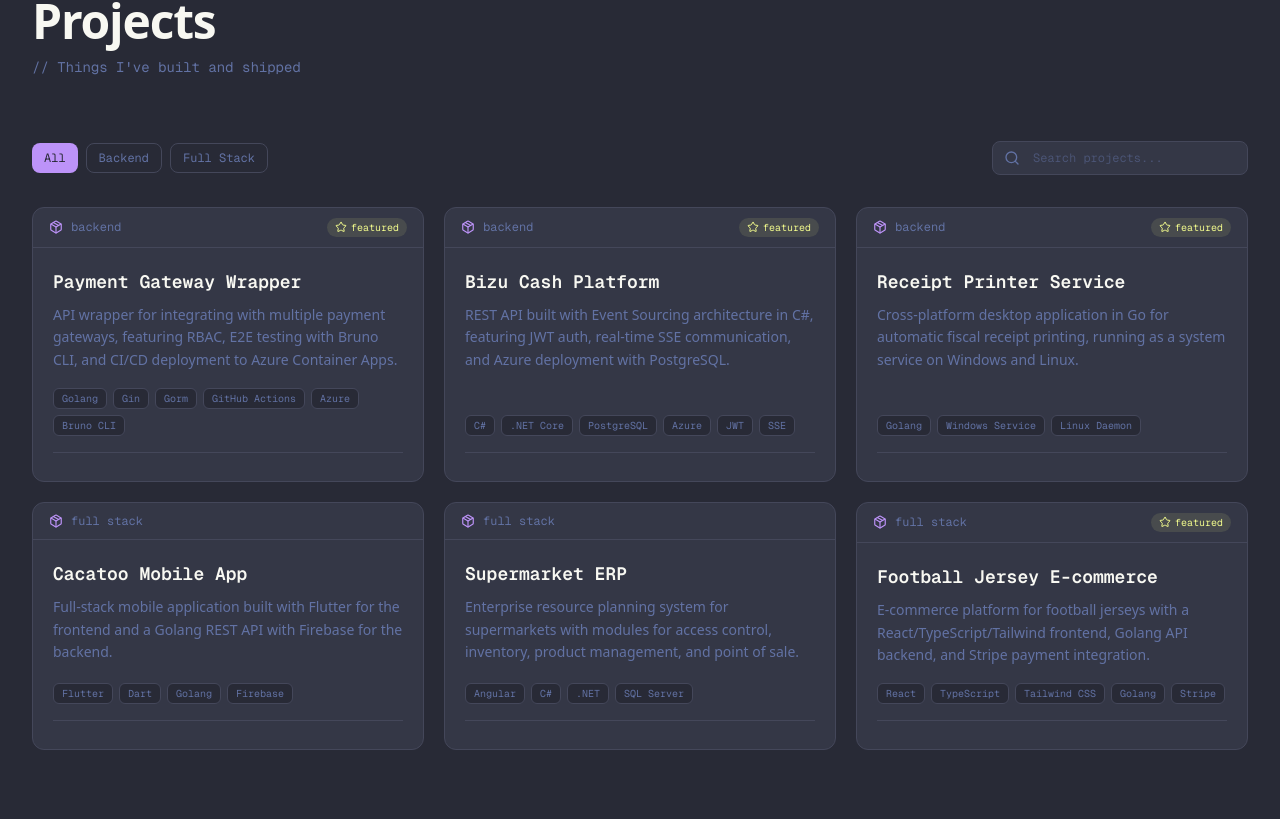
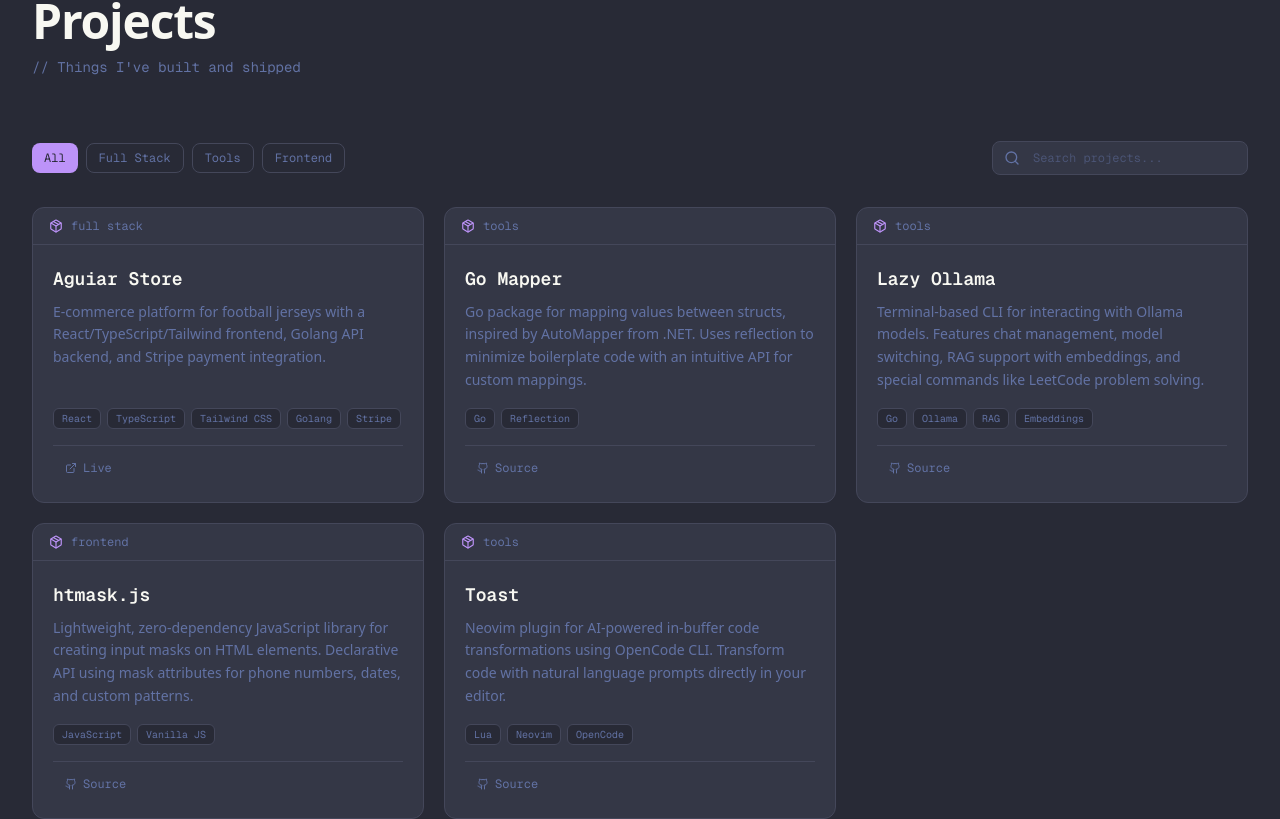
Before and after one commit to DaviTostes/portfolio, a Next.js app: page / in a window 1280 px wide. Shown: the part 1881-2700 px from the top of the page. Built offline with nearby package versions, Linux system fonts and the light colour scheme.

Commit message:
feat: changing projects for show oss and freelas

```diff
--- a/src/data/projects.ts
+++ b/src/data/projects.ts
@@ -2,59 +2,58 @@ import type { Project } from "@/types";
 
 export const projects: Project[] = [
   {
-    id: "ectapay-gateway",
-    title: "Payment Gateway Wrapper",
+    id: "football-ecommerce",
+    title: "Aguiar Store",
     description:
-      "API wrapper for integrating with multiple payment gateways, featuring RBAC, E2E testing with Bruno CLI, and CI/CD deployment to Azure Container Apps.",
+      "E-commerce platform for football jerseys with a React/TypeScript/Tailwind frontend, Golang API backend, and Stripe payment integration.",
     longDescription:
-      "Built a unified API layer that abstracts multiple payment gateway providers, allowing seamless integration and switching between payment processors. Includes role-based access control, comprehensive E2E testing, and automated deployment pipelines.",
-    techStack: ["Golang", "Gin", "Gorm", "GitHub Actions", "Azure", "Bruno CLI"],
-    category: "Backend",
-    featured: true,
+      "A full-stack e-commerce solution featuring product browsing, cart management, and secure Stripe payments. Built with a modern React frontend and a performant Golang API backend.",
+    techStack: ["React", "TypeScript", "Tailwind CSS", "Golang", "Stripe"],
+    category: "Full Stack",
+    liveUrl: "https://aguiarstore.com",
   },
   {
-    id: "bizucash-api",
-    title: "Bizu Cash Platform",
+    id: "go-mapper",
+    title: "Go Mapper",
     description:
-      "REST API built with Event Sourcing architecture in C#, featuring JWT auth, real-time SSE communication, and Azure deployment with PostgreSQL.",
+      "Go package for mapping values between structs, inspired by AutoMapper from .NET. Uses reflection to minimize boilerplate code with an intuitive API for custom mappings.",
     longDescription:
-      "A comprehensive financial platform with an event-sourced backend ensuring full auditability. Includes real-time server-sent events for live updates, JWT-based authentication, and a robust Azure-hosted infrastructure.",
-    techStack: ["C#", ".NET Core", "PostgreSQL", "Azure", "JWT", "SSE"],
-    category: "Backend",
-    featured: true,
+      "A powerful struct-to-struct mapping library for Go that brings AutoMapper-like functionality. Supports custom field transformations, nested struct mapping, and list mapping with a simple declarative API.",
+    techStack: ["Go", "Reflection"],
+    category: "Tools",
+    githubUrl: "https://github.com/DaviTostes/go-mapper",
   },
   {
-    id: "receipt-printer",
-    title: "Receipt Printer Service",
+    id: "lazyollama",
+    title: "Lazy Ollama",
     description:
-      "Cross-platform desktop application in Go for automatic fiscal receipt printing, running as a system service on Windows and Linux.",
-    techStack: ["Golang", "Windows Service", "Linux Daemon"],
-    category: "Backend",
-    featured: true,
+      "Terminal-based CLI for interacting with Ollama models. Features chat management, model switching, RAG support with embeddings, and special commands like LeetCode problem solving.",
+    longDescription:
+      "A lightweight CLI tool to manage and interact with local Ollama AI models directly from the terminal. Supports multiple chats, context embedding with RAG (Retrieval-Augmented Generation), and productivity commands for developers.",
+    techStack: ["Go", "Ollama", "RAG", "Embeddings"],
+    category: "Tools",
+    githubUrl: "https://github.com/DaviTostes/lazyollama",
   },
   {
-    id: "cacatoo-app",
-    title: "Cacatoo Mobile App",
+    id: "htmask",
+    title: "htmask.js",
     description:
-      "Full-stack mobile application built with Flutter for the frontend and a Golang REST API with Firebase for the backend.",
-    techStack: ["Flutter", "Dart", "Golang", "Firebase"],
-    category: "Full Stack",
+      "Lightweight, zero-dependency JavaScript library for creating input masks on HTML elements. Declarative API using mask attributes for phone numbers, dates, and custom patterns.",
+    longDescription:
+      "A minimal vanilla JavaScript library that formats user input on the fly. Supports digit and letter masks, handles pasting, and features auto-advancing cursor for a smooth user experience.",
+    techStack: ["JavaScript", "Vanilla JS"],
+    category: "Frontend",
+    githubUrl: "https://github.com/DaviTostes/htmask",
   },
   {
-    id: "dam-erp",
-    title: "Supermarket ERP",
+    id: "toast-nvim",
+    title: "Toast",
     description:
-      "Enterprise resource planning system for supermarkets with modules for access control, inventory, product management, and point of sale.",
-    techStack: ["Angular", "C#", ".NET", "SQL Server"],
-    category: "Full Stack",
-  },
-  {
-    id: "football-ecommerce",
-    title: "Football Jersey E-commerce",
-    description:
-      "E-commerce platform for football jerseys with a React/TypeScript/Tailwind frontend, Golang API backend, and Stripe payment integration.",
-    techStack: ["React", "TypeScript", "Tailwind CSS", "Golang", "Stripe"],
-    category: "Full Stack",
-    featured: true,
+      "Neovim plugin for AI-powered in-buffer code transformations using OpenCode CLI. Transform code with natural language prompts directly in your editor.",
+    longDescription:
+      "A Neovim plugin that integrates with OpenCode to provide AI-powered code modifications. Features a modal UI with loading animations, works on entire buffers or visual selections, and supports all AI models available through OpenCode.",
+    techStack: ["Lua", "Neovim", "OpenCode"],
+    category: "Tools",
+    githubUrl: "https://github.com/DaviTostes/toast",
   },
 ];
```
